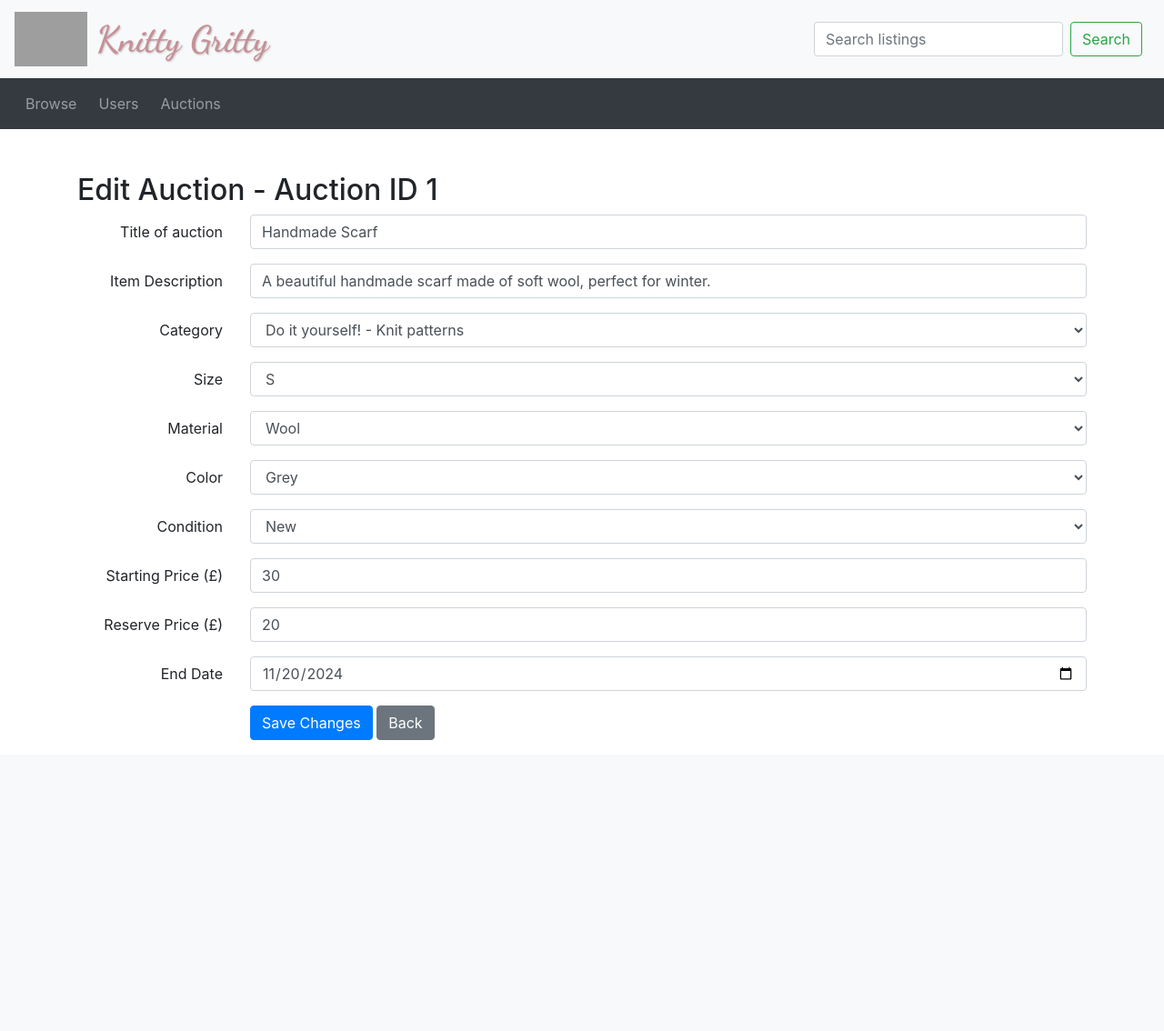
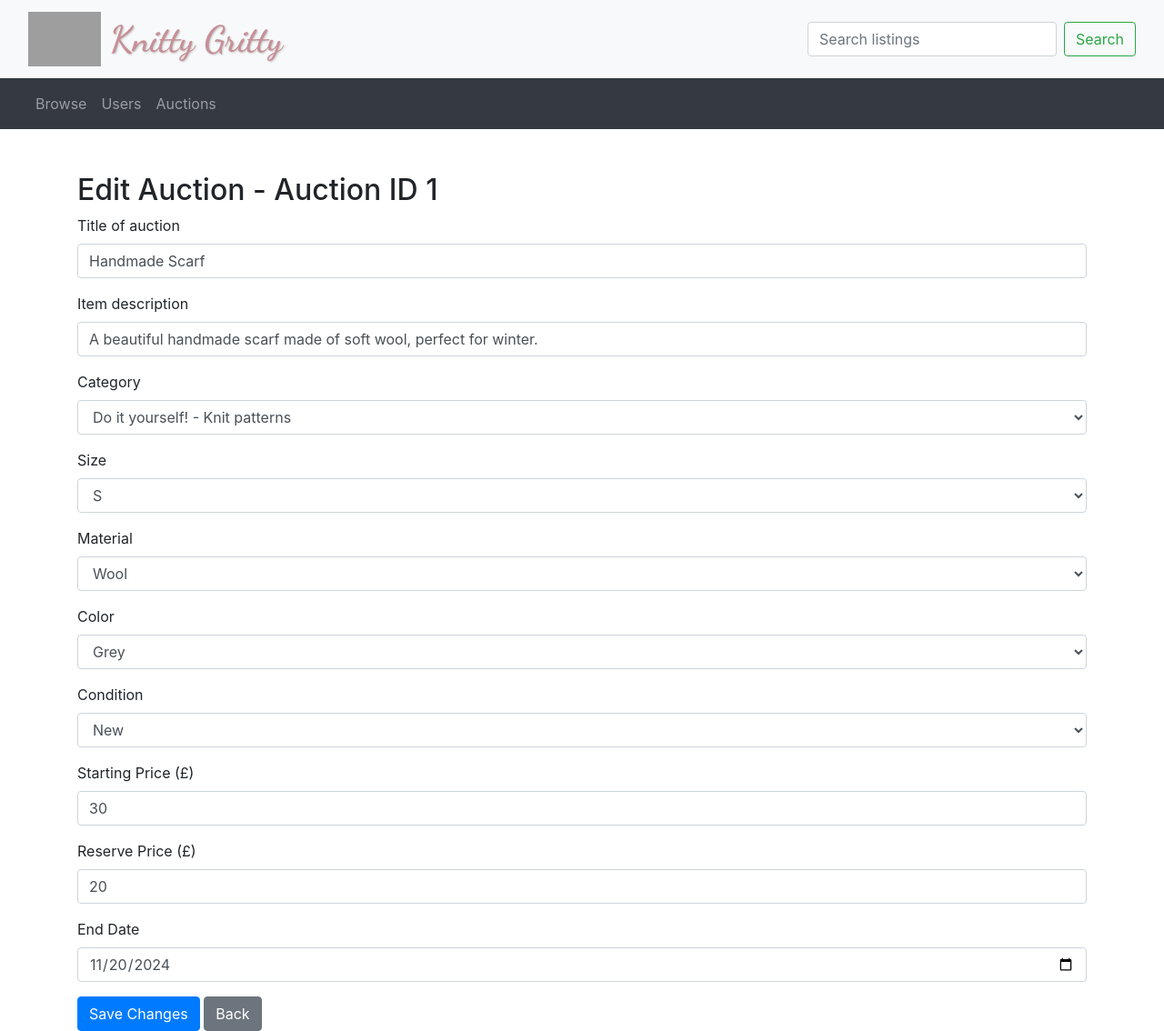
Before and after one commit to patlei/COMP0178-Database-Project, a PHP site: page /admin_edit_auctions.php?auction_id=1 in a window 1280 px wide. Shown: the whole page at 91% size. Before the commit the page ends 814 px from the top, so only its background shows below. Run offline with PHP 8.4, Linux system fonts and the light colour scheme; data comes from the database, SQL or seed files in the repository; grey boxes are pictures that could not be loaded.

Commit message:
updated admin features 2

```diff
--- a/base code/admin_edit_auctions.php
+++ b/base code/admin_edit_auctions.php
@@ -1,32 +1,84 @@
 <?php
-include_once("header_admin.php"); // Include the admin header for consistent navigation
-include_once("connection.php"); // Include your database connection
+include_once("connection.php");
+include_once("header_admin.php");
 
-// Get auction details if editing an existing auction
-$auction_id = isset($_GET['auction_id']) ? intval($_GET['auction_id']) : 0;
-$auction = null;
+// Check if auction_id is provided in the URL
+if (!isset($_GET['auction_id'])) {
+    echo "No auction specified.";
+    exit();
+}
 
-if ($auction_id) {
+$auction_id = $_GET['auction_id'];
+
+// Fetch auction data from the database using the auction_id
 $sql = "SELECT * FROM auction WHERE auction_id = ?";
 $stmt = $conn->prepare($sql);
 $stmt->bind_param("i", $auction_id);
 $stmt->execute();
 $result = $stmt->get_result();
-    if ($result->num_rows > 0) {
-        $auction = $result->fetch_assoc();
-    }
-    $stmt->close();
+
+if ($result->num_rows == 0) {
+    echo "Auction not found.";
+    exit();
 }
 
-// Fetch categories with `category_section - category_name` format
-$categories = [];
-$sql = "SELECT category_id, CONCAT(category_section, ' - ', category_name) AS full_category FROM categories";
-$result = $conn->query($sql);
-while ($row = $result->fetch_assoc()) {
-    $categories[] = $row;
+$auction = $result->fetch_assoc();
+
+// Process form submission
+if ($_SERVER["REQUEST_METHOD"] == "POST") {
+    $auction_id = $_POST['auction_id'];
+    $item_name = $_POST['item_name'];
+    $item_description = $_POST['item_description'];
+    $category_id = $_POST['category_id'];
+    $size_id = $_POST['size_id'];
+    $material_id = $_POST['material_id'];
+    $color_id = $_POST['color_id'];
+    $item_condition = $_POST['item_condition'];
+    $starting_price = $_POST['starting_price'];
+    $reserve_price = $_POST['reserve_price'];
+    $end_date = $_POST['end_date'];
+
+    // Update auction information
+    $update_sql = "UPDATE auction
+                   SET item_name = ?, item_description = ?, category_id = ?, size_id = ?, material_id = ?,
+                       color_id = ?, item_condition = ?, starting_price = ?, reserve_price = ?, end_date = ?
+                   WHERE auction_id = ?";
+    $update_stmt = $conn->prepare($update_sql);
+    $update_stmt->bind_param(
+        "ssiiissddsi",
+        $item_name,
+        $item_description,
+        $category_id,
+        $size_id,
+        $material_id,
+        $color_id,
+        $item_condition,
+        $starting_price,
+        $reserve_price,
+        $end_date,
+        $auction_id
+    );
+
+    if ($update_stmt->execute()) {
+        echo "<div class='alert alert-success'>Auction updated successfully.</div>";
+        // Refresh auction data after update
+        $auction['item_name'] = $item_name;
+        $auction['item_description'] = $item_description;
+        $auction['category_id'] = $category_id;
+        $auction['size_id'] = $size_id;
+        $auction['material_id'] = $material_id;
+        $auction['color_id'] = $color_id;
+        $auction['item_condition'] = $item_condition;
+        $auction['starting_price'] = $starting_price;
+        $auction['reserve_price'] = $reserve_price;
+        $auction['end_date'] = $end_date;
+    } else {
+        echo "<div class='alert alert-danger'>Error updating auction.</div>";
+    }
 }
 
-// Fetch materials, colors, and sizes
+// Fetch categories, materials, colors, and sizes for dropdowns
+$categories = $conn->query("SELECT category_id, CONCAT(category_section, ' - ', category_name) AS full_category FROM categories")->fetch_all(MYSQLI_ASSOC);
 $materials = $conn->query("SELECT material_id, material FROM materials")->fetch_all(MYSQLI_ASSOC);
 $colors = $conn->query("SELECT color_id, color FROM colors")->fetch_all(MYSQLI_ASSOC);
 $sizes = $conn->query("SELECT size_id, size FROM sizes")->fetch_all(MYSQLI_ASSOC);
@@ -38,144 +90,121 @@ $sizes = $conn->query("SELECT size_id, size FROM sizes")->fetch_all(MYSQLI_ASSOC
 <head>
     <meta charset="UTF-8">
     <meta name="viewport" content="width=device-width, initial-scale=1.0">
-    <title>Edit Auction - Auction ID <?php echo htmlspecialchars($auction['auction_id'] ?? ''); ?></title>
+    <title>Edit Auction - Auction ID <?php echo htmlspecialchars($auction['auction_id']); ?></title>
     <link rel="stylesheet" href="css/bootstrap.min.css">
 </head>
 <body>
 
 <div class="container mt-5">
-    <h2>Edit Auction - Auction ID <?php echo htmlspecialchars($auction['auction_id'] ?? ''); ?></h2>
+    <h2>Edit Auction - Auction ID <?php echo htmlspecialchars($auction['auction_id']); ?></h2>
 
-    <form action="process_edit_auction.php" method="POST">
-        <!-- Include auction_id as hidden field to identify the auction -->
-        <input type="hidden" name="auction_id" value="<?php echo htmlspecialchars($auction['auction_id'] ?? ''); ?>">
+    <form method="POST" action="">
+        <!-- Hidden field to pass auction ID -->
+        <input type="hidden" name="auction_id" value="<?php echo htmlspecialchars($auction['auction_id']); ?>">
 
         <!-- Title of Auction -->
-        <div class="form-group row">
-            <label for="auctionTitle" class="col-sm-2 col-form-label text-right">Title of auction</label>
-            <div class="col-sm-10">
-                <input type="text" class="form-control" id="auctionTitle" name="item_name" value="<?php echo htmlspecialchars($auction['item_name'] ?? ''); ?>" placeholder="e.g. Black mountain bike">
-            </div>
+        <div class="form-group">
+            <label for="item_name">Title of auction</label>
+            <input type="text" class="form-control" id="item_name" name="item_name" value="<?php echo htmlspecialchars($auction['item_name']); ?>" required>
         </div>
 
         <!-- Item Description -->
-        <div class="form-group row">
-            <label for="itemDescription" class="col-sm-2 col-form-label text-right">Item Description</label>
-            <div class="col-sm-10">
-                <input type="text" class="form-control" id="auctionTitle" name="item_name" value="<?php echo htmlspecialchars($auction['item_description'] ?? ''); ?>" placeholder="e.g. Black mountain bike">
-            </div>
+        <div class="form-group">
+            <label for="item_description">Item description</label>
+            <input type="text" class="form-control" id="item_description" name="item_description" value="<?php echo htmlspecialchars($auction['item_description']); ?>" required>
         </div>
 
         <!-- Category -->
-        <div class="form-group row">
-            <label for="category" class="col-sm-2 col-form-label text-right">Category</label>
-            <div class="col-sm-10">
-                <select class="form-control" id="category" name="category_id">
+        <div class="form-group">
+            <label for="category_id">Category</label>
+            <select class="form-control" id="category_id" name="category_id" required>
                 <option value="">Choose...</option>
                 <?php foreach ($categories as $category): ?>
-                        <option value="<?php echo $category['category_id']; ?>" <?php if (($auction['category_id'] ?? '') == $category['category_id']) echo 'selected'; ?>>
+                    <option value="<?php echo $category['category_id']; ?>" <?php if ($auction['category_id'] == $category['category_id']) echo 'selected'; ?>>
                         <?php echo htmlspecialchars($category['full_category']); ?>
                     </option>
                 <?php endforeach; ?>
             </select>
         </div>
-        </div>
 
         <!-- Size -->
-        <div class="form-group row">
-            <label for="size" class="col-sm-2 col-form-label text-right">Size</label>
-            <div class="col-sm-10">
-                <select class="form-control" id="size" name="size_id">
+        <div class="form-group">
+            <label for="size_id">Size</label>
+            <select class="form-control" id="size_id" name="size_id">
                 <option value="">Choose...</option>
                 <?php foreach ($sizes as $size): ?>
-                        <option value="<?php echo $size['size_id']; ?>" <?php if (($auction['size_id'] ?? '') == $size['size_id']) echo 'selected'; ?>>
+                    <option value="<?php echo $size['size_id']; ?>" <?php if ($auction['size_id'] == $size['size_id']) echo 'selected'; ?>>
                         <?php echo htmlspecialchars($size['size']); ?>
                     </option>
                 <?php endforeach; ?>
             </select>
         </div>
-        </div>
 
         <!-- Material -->
-        <div class="form-group row">
-            <label for="material" class="col-sm-2 col-form-label text-right">Material</label>
-            <div class="col-sm-10">
-                <select class="form-control" id="material" name="material_id">
+        <div class="form-group">
+            <label for="material_id">Material</label>
+            <select class="form-control" id="material_id" name="material_id">
                 <option value="">Choose...</option>
                 <?php foreach ($materials as $material): ?>
-                        <option value="<?php echo $material['material_id']; ?>" <?php if (($auction['material_id'] ?? '') == $material['material_id']) echo 'selected'; ?>>
+                    <option value="<?php echo $material['material_id']; ?>" <?php if ($auction['material_id'] == $material['material_id']) echo 'selected'; ?>>
                         <?php echo htmlspecialchars($material['material']); ?>
                     </option>
                 <?php endforeach; ?>
             </select>
         </div>
-        </div>
 
         <!-- Color -->
-        <div class="form-group row">
-            <label for="color" class="col-sm-2 col-form-label text-right">Color</label>
-            <div class="col-sm-10">
-                <select class="form-control" id="color" name="color_id">
+        <div class="form-group">
+            <label for="color_id">Color</label>
+            <select class="form-control" id="color_id" name="color_id">
                 <option value="">Choose...</option>
                 <?php foreach ($colors as $color): ?>
-                        <option value="<?php echo $color['color_id']; ?>" <?php if (($auction['color_id'] ?? '') == $color['color_id']) echo 'selected'; ?>>
+                    <option value="<?php echo $color['color_id']; ?>" <?php if ($auction['color_id'] == $color['color_id']) echo 'selected'; ?>>
                         <?php echo htmlspecialchars($color['color']); ?>
                     </option>
                 <?php endforeach; ?>
             </select>
         </div>
-        </div>
 
         <!-- Condition -->
-        <div class="form-group row">
-            <label for="condition" class="col-sm-2 col-form-label text-right">Condition</label>
-            <div class="col-sm-10">
-                <select class="form-control" id="condition" name="item_condition">
-                    <option value="new" <?php if (($auction['item_condition'] ?? '') == 'new') echo 'selected'; ?>>New</option>
-                    <option value="used" <?php if (($auction['item_condition'] ?? '') == 'used') echo 'selected'; ?>>Used</option>
+        <div class="form-group">
+            <label for="item_condition">Condition</label>
+            <select class="form-control" id="item_condition" name="item_condition">
+                <option value="new" <?php if ($auction['item_condition'] == 'new') echo 'selected'; ?>>New</option>
+                <option value="used" <?php if ($auction['item_condition'] == 'used') echo 'selected'; ?>>Used</option>
             </select>
-            </div>
         </div>
 
         <!-- Starting Price -->
-        <div class="form-group row">
-            <label for="startingPrice" class="col-sm-2 col-form-label text-right">Starting Price (£)</label>
-            <div class="col-sm-10">
-                <input type="number" class="form-control" id="startingPrice" name="starting_price" value="<?php echo htmlspecialchars($auction['starting_price'] ?? ''); ?>" required>
-            </div>
+        <div class="form-group">
+            <label for="starting_price">Starting Price (£)</label>
+            <input type="number" class="form-control" id="starting_price" name="starting_price" value="<?php echo htmlspecialchars($auction['starting_price']); ?>" required>
         </div>
 
         <!-- Reserve Price -->
-        <div class="form-group row">
-            <label for="reservePrice" class="col-sm-2 col-form-label text-right">Reserve Price (£)</label>
-            <div class="col-sm-10">
-                <input type="number" class="form-control" id="reservePrice" name="reserve_price" value="<?php echo htmlspecialchars($auction['reserve_price'] ?? ''); ?>" required>
-            </div>
+        <div class="form-group">
+            <label for="reserve_price">Reserve Price (£)</label>
+            <input type="number" class="form-control" id="reserve_price" name="reserve_price" value="<?php echo htmlspecialchars($auction['reserve_price']); ?>" required>
         </div>
 
         <!-- End Date -->
-        <div class="form-group row">
-            <label for="endDate" class="col-sm-2 col-form-label text-right">End Date</label>
-            <div class="col-sm-10">
-                <input type="date" class="form-control" id="endDate" name="end_date" value="<?php echo htmlspecialchars($auction['end_date'] ?? ''); ?>" required>
-            </div>
+        <div class="form-group">
+            <label for="end_date">End Date</label>
+            <input type="date" class="form-control" id="end_date" name="end_date" value="<?php echo htmlspecialchars($auction['end_date']); ?>" required>
         </div>
 
         <!-- Submit Button -->
-        <div class="form-group row">
-            <div class="col-sm-10 offset-sm-2">
         <button type="submit" class="btn btn-primary">Save Changes</button>
-                <a href="admin_users.php" class="btn btn-secondary">Back</a>
-            </div>
-        </div>
+        <a href="admin_auctions.php" class="btn btn-secondary">Back</a>
     </form>
 </div>
 
 <script src="https://code.jquery.com/jquery-3.6.0.min.js"></script>
 <script src="https://cdn.jsdelivr.net/npm/bootstrap@4.5.2/dist/js/bootstrap.bundle.min.js"></script>
+
 </body>
 </html>
 
 <?php
-$conn->close(); // Close database connection
+$conn->close();
 ?>
--- a/base code/header_admin.php
+++ b/base code/header_admin.php
@@ -30,6 +30,21 @@ if ($_SESSION['logged_in'] && isset($_SESSION['username'])) {
 
   <!-- Custom CSS file -->
   <link rel="stylesheet" href="css/custom.css">
+
+  <!-- Additional Inline CSS to Ensure Full Width -->
+  <style>
+      /* Ensure navbar spans the full width */
+      .navbar {
+          width: 100%;
+      }
+      /* Reset any potential padding/margin issues */
+      body, html {
+          padding: 0;
+          margin: 0;
+          width: 100%;
+      }
+  </style>
+
   <title>Knitty Gritty</title>
 </head>
 
@@ -37,7 +52,8 @@ if ($_SESSION['logged_in'] && isset($_SESSION['username'])) {
 
 <!-- Top Navbar -->
 <nav class="navbar navbar-expand-lg navbar-light bg-light">
-  <a class="navbar-brand" href="index.php" style="display: flex; align-items: center;">
+  <div class="container-fluid"> <!-- container-fluid for full width -->
+    <a class="navbar-brand d-flex align-items-center" href="index.php">
         <img src="../icon.jpg" alt="Knitty Gritty Logo" style="height: 60px; width: auto; margin-right: 10px;">
         <span class="store-title">Knitty Gritty</span>
     </a>
@@ -49,10 +65,10 @@ if ($_SESSION['logged_in'] && isset($_SESSION['username'])) {
     <div class="collapse navbar-collapse" id="navbarContent">
       <ul class="navbar-nav ml-auto">
         <!-- Search Form -->
-      <li class="nav-item mx-2">
-        <form class="form-inline" method="GET" action="browse.php">
+        <li class="nav-item">
+          <form class="form-inline my-2 my-lg-0" method="GET" action="browse.php">
             <input class="form-control mr-sm-2" type="text" name="keyword" placeholder="Search listings" aria-label="Search">
-          <button class="btn btn-outline-success" type="submit">Search</button>
+            <button class="btn btn-outline-success my-2 my-sm-0" type="submit">Search</button>
           </form>
         </li>
 
@@ -63,9 +79,9 @@ if ($_SESSION['logged_in'] && isset($_SESSION['username'])) {
           </li>
 
           <!-- User Greeting Dropdown -->
-        <li class="nav-item dropdown mx-2">
+          <li class="nav-item dropdown">
             <a class="nav-link dropdown-toggle" href="#" id="userDropdown" role="button" data-toggle="dropdown" aria-haspopup="true" aria-expanded="false">
-            <i class="fa fa-user"></i> <?php echo $greeting_message; ?>
+              <i class="fa fa-user"></i> <?php echo htmlspecialchars("Welcome back, " . $_SESSION['username'] . "!"); ?>
             </a>
             <div class="dropdown-menu dropdown-menu-right" aria-labelledby="userDropdown">
               <a class="dropdown-item" href="profile.php">My Profile</a>
@@ -77,27 +93,34 @@ if ($_SESSION['logged_in'] && isset($_SESSION['username'])) {
         <?php endif; ?>
       </ul>
     </div>
+  </div>
 </nav>
 
 <!-- Admin Navigation Bar -->
 <nav class="navbar navbar-expand-lg navbar-dark bg-dark">
-  <div class="collapse navbar-collapse" id="siteNavbar">
+  <div class="container-fluid"> <!-- container-fluid for full width -->
+    <button class="navbar-toggler" type="button" data-toggle="collapse" data-target="#adminNavbar" aria-controls="adminNavbar" aria-expanded="false" aria-label="Toggle navigation">
+      <span class="navbar-toggler-icon"></span>
+    </button>
+    <div class="collapse navbar-collapse" id="adminNavbar">
       <ul class="navbar-nav">
-      <li class="nav-item mx-1">
+        <li class="nav-item">
           <a class="nav-link <?php echo ($_SERVER['PHP_SELF'] == '/browse.php') ? 'active' : ''; ?>" href="browse.php">Browse</a>
         </li>
-      <li class="nav-item mx-1">
-        <a class="nav-link" href="admin_users.php">Users</a>
+        <li class="nav-item">
+          <a class="nav-link <?php echo ($_SERVER['PHP_SELF'] == '/admin_users.php') ? 'active' : ''; ?>" href="admin_users.php">Users</a>
         </li>
-      <li class="nav-item mx-1">
-        <a class="nav-link" href="admin_auctions.php">Auctions</a>
+        <li class="nav-item">
+          <a class="nav-link <?php echo ($_SERVER['PHP_SELF'] == '/admin_auctions.php') ? 'active' : ''; ?>" href="admin_auctions.php">Auctions</a>
         </li>
       </ul>
+    </div>
   </div>
 </nav>
 
 <!-- Include Bootstrap and JavaScript dependencies -->
 <script src="https://code.jquery.com/jquery-3.6.0.min.js"></script>
 <script src="https://cdn.jsdelivr.net/npm/bootstrap@4.5.2/dist/js/bootstrap.bundle.min.js"></script>
+
 </body>
 </html>
```
Lines whose indentation alone changed are shown as unchanged.
